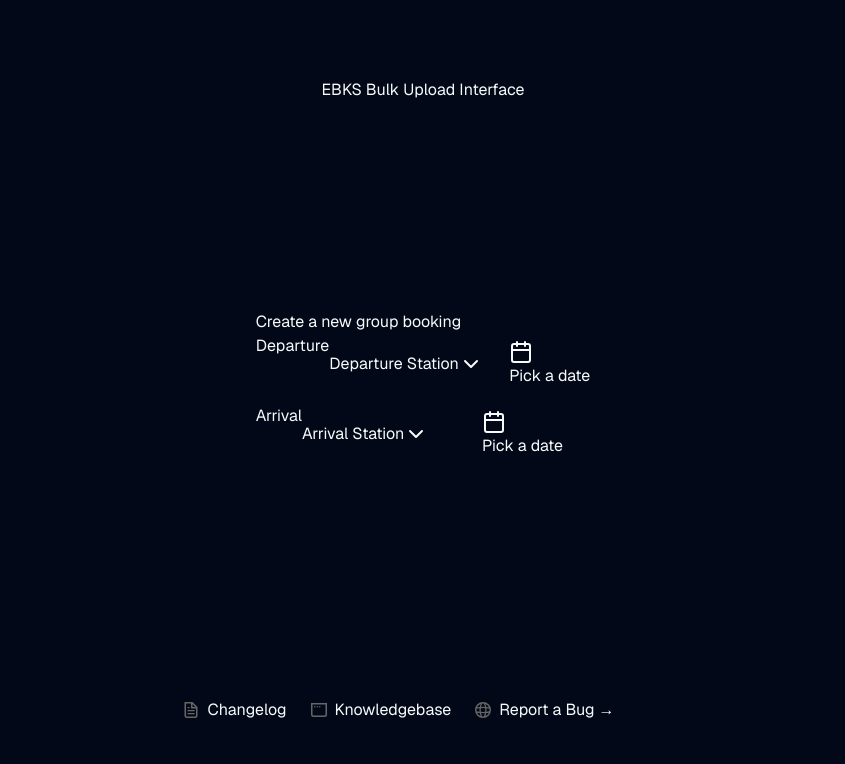
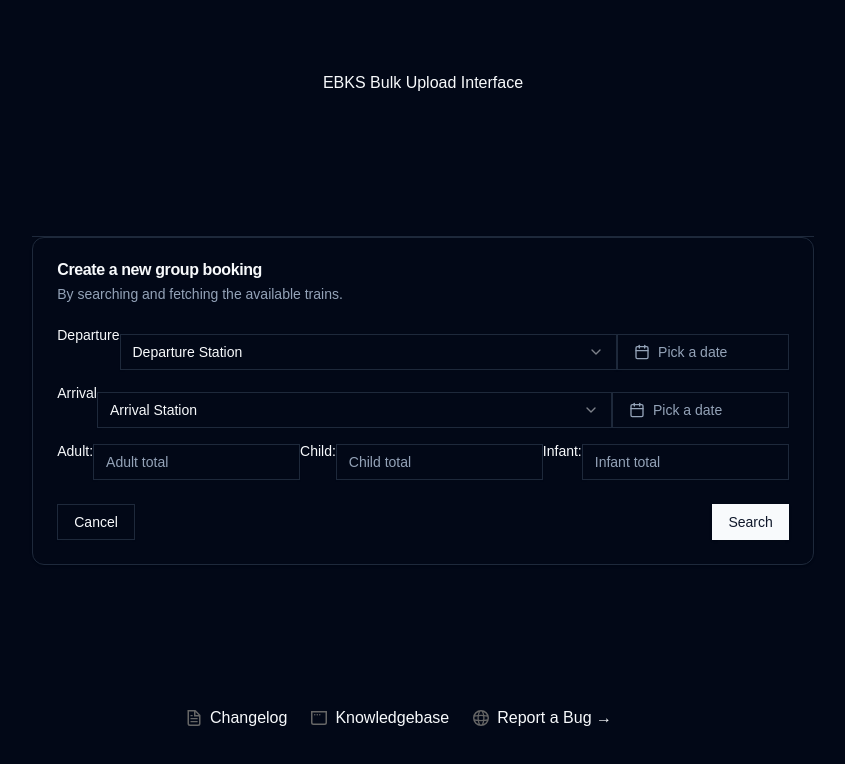
Before and after one commit to ThisBaraa/bulk-upload, a Next.js app: page / in a window 1280 px wide. Shown: the top 764 px of the page, without its empty margins (217-1062 px from the left). Built offline with nearby package versions, Linux system fonts and the light colour scheme.

Commit message:
feat: complete the initial booking form with all triggers and stored states.

```diff
--- a/app/page.tsx
+++ b/app/page.tsx
@@ -1,6 +1,13 @@
-"use client"
+"use client";
 
-import { Card, CardContent, CardHeader } from "@/shared/components/ui/card";
+import {
+  Card,
+  CardContent,
+  CardDescription,
+  CardFooter,
+  CardHeader,
+  CardTitle,
+} from "@/shared/components/ui/card";
 import { Input } from "@/shared/components/ui/input";
 import { Separator } from "@/shared/components/ui/separator";
 import { Label } from "@/shared/components/ui/label";
@@ -15,11 +22,16 @@ import Image from "next/image";
 import { DatePicker } from "../shared/components/date_picker";
 import React from "react";
 import { format } from "date-fns";
+import { Button } from "@/shared/components/ui/button";
 
 export default function Home() {
-
   const [departureDate, setDepartureDate] = React.useState<Date | undefined>();
   const [arrivalDate, setArrivalDate] = React.useState<Date | undefined>();
+  const [departureStation, setDepartureStation] = React.useState<string>("");
+  const [arrivalStation, setArrivalStation] = React.useState<string>("");
+  const [adtCount, setAdtCount] = React.useState<number>(0);
+  const [chdCount, setChdCount] = React.useState<number>(0);
+  const [infCount, setInfCount] = React.useState<number>(0);
 
   const DepartureDate = (date: Date | undefined) => {
     setDepartureDate(date);
@@ -41,19 +53,54 @@ export default function Home() {
     // Here you can send the date through an API request
   };
 
+  const handleDepartureStationChange = (value: string) => {
+    setDepartureStation(value);
+    console.log("Departure station:", value);
+    // Here you can send the departure station through an API request
+  };
+
+  const handleArrivalStationChange = (value: string) => {
+    setArrivalStation(value);
+    console.log("Arrival station:", value);
+    // Here you can send the arrival station through an API request
+  };
+
+  const handleAdtCountChange = (value: string) => {
+    setAdtCount(parseInt(value));
+    console.log("Adult count:", value);
+    // Here you can send the adult count through an API request
+  };
+
+  const handleChdCountChange = (value: string) => {
+    setChdCount(parseInt(value));
+    console.log("Child count:", value);
+    // Here you can send the child count through an API request
+  };
+
+  const handleInfCountChange = (value: string) => {
+    setInfCount(parseInt(value));
+    console.log("Infant count:", value);
+    // Here you can send the infant count through an API request
+  };
+
   return (
-    <div className="grid grid-rows-[20px_1fr_20px] items-center justify-items-center min-h-screen p-8 pb-20 gap-16 sm:p-20 font-[family-name:var(--font-geist-sans)]">
-      <main className="flex flex-col gap-8 row-start-2 items-center sm:items-start">
-        <div className="flex gap-4 items-center flex-col sm:flex-row">
+    <div className="grid items-center justify-items-center min-h-screen font-[family-name:va(--font-geist-sans)">
+      <main className="flex flex-col-reverse row-start-2 items-center">
+        <div className="flex gap-20 flex-auto items-center">
           <Card>
-            <CardHeader>Create a new group booking</CardHeader>
+            <CardHeader>
+              <CardTitle>Create a new group booking</CardTitle>
+              <CardDescription>
+                By searching and fetching the available trains.
+              </CardDescription>
+            </CardHeader>
             <CardContent>
               <form>
                 <div className="grid w-full items-center gap-4">
-                  <div className="flex space-y-1.5">
-                    <Label htmlFor="departure">Departure</Label>
-                    <Select>
-                      <SelectTrigger className="w-[180px]">
+                  <div className="flex flex-auto space-y-1.5">
+                    <Label className="" htmlFor="departure">Departure</Label>
+                    <Select onValueChange={handleDepartureStationChange}>
+                      <SelectTrigger className="w-[100%]">
                         <SelectValue placeholder="Departure Station" />
                       </SelectTrigger>
                       <SelectContent>
@@ -63,12 +110,12 @@ export default function Home() {
                         <SelectItem value="DMX">Madinah</SelectItem>
                       </SelectContent>
                     </Select>
-                    <DatePicker onDateChange={DepartureDate}/>
+                    <DatePicker onDateChange={DepartureDate} />
                   </div>
-                  <div className="flex space-y-1.5">
+                  <div className="flex flex-auto space-y-1.5">
                     <Label htmlFor="arrival">Arrival</Label>
-                    <Select>
-                      <SelectTrigger className="w-[180px]">
+                    <Select onValueChange={handleArrivalStationChange}>
+                      <SelectTrigger className="w-[100%]">
                         <SelectValue placeholder="Arrival Station" />
                       </SelectTrigger>
                       <SelectContent>
@@ -78,11 +125,23 @@ export default function Home() {
                         <SelectItem value="DMX">Madinah</SelectItem>
                       </SelectContent>
                     </Select>
-                    <DatePicker onDateChange={ArrivalDate}/>
+                    <DatePicker onDateChange={ArrivalDate} />
+                  </div>
+                  <div className="grid grid-flow-col">
+                    <Label>Adult: </Label>
+                    <Input type="number" placeholder="Adult total" onChange={(e) => handleAdtCountChange(e.target.value)}/>
+                    <Label>Child: </Label>
+                    <Input type="number" placeholder="Child total" onChange={(e) => handleChdCountChange(e.target.value)}/>
+                    <Label>Infant: </Label>
+                    <Input type="number" placeholder="Infant total" onChange={(e) => handleInfCountChange(e.target.value)}/>
                   </div>
                 </div>
               </form>
             </CardContent>
+            <CardFooter className="flex justify-between">
+              <Button variant="outline">Cancel</Button>
+              <Button>Search</Button>
+            </CardFooter>
           </Card>
         </div>
         <Separator />
@@ -130,8 +189,7 @@ export default function Home() {
           />
           Report a Bug →
         </a>
-        <p>
-        </p>
+        <p></p>
         <p>{process.env.VER}</p>
       </footer>
       <h1>EBKS Bulk Upload Interface</h1>
--- a/tailwind.config.ts
+++ b/tailwind.config.ts
@@ -4,7 +4,8 @@ export default {
     darkMode: ["class"],
     content: [
     "./pages/**/*.{js,ts,jsx,tsx,mdx}",
-    "./components/**/*.{js,ts,jsx,tsx,mdx}",
+    "./shared/components/**/*.{js,ts,jsx,tsx,mdx}",
+	"./features/**/*.{js,ts,jsx,tsx,mdx}",
     "./app/**/*.{js,ts,jsx,tsx,mdx}",
   ],
   theme: {
```
Lines whose indentation alone changed are shown as unchanged.
